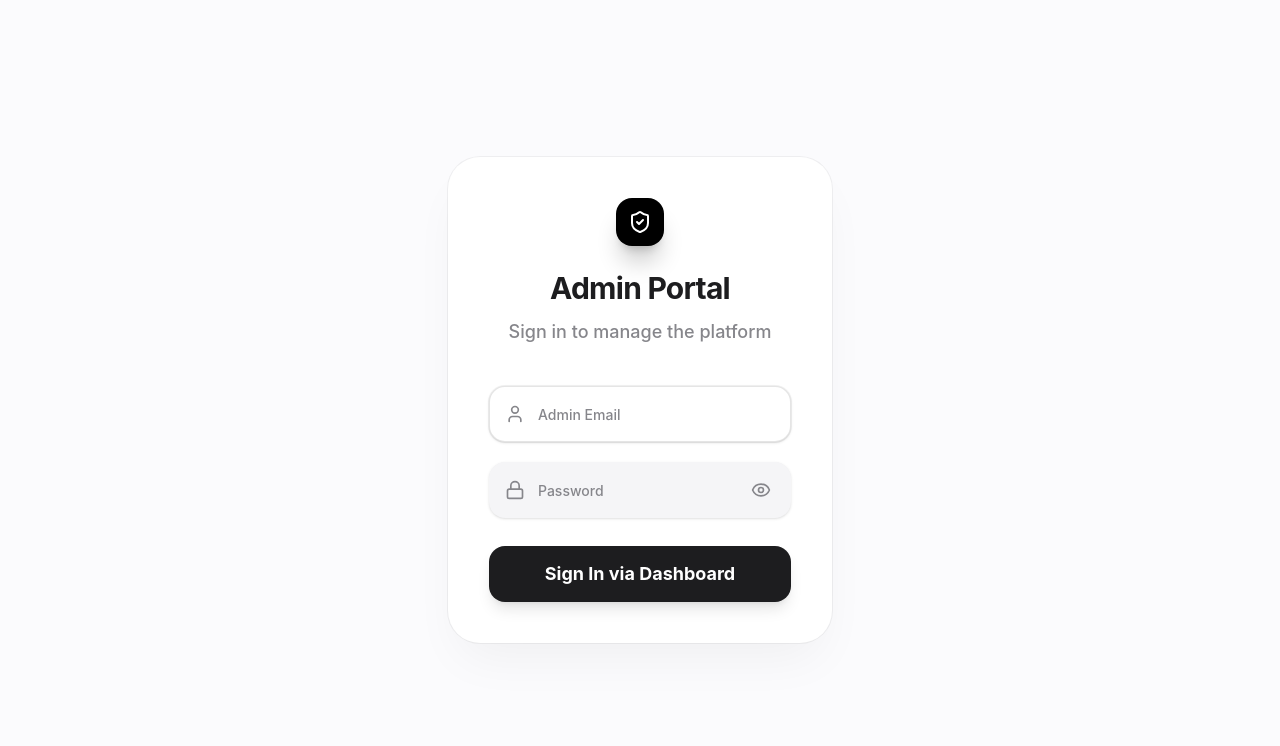
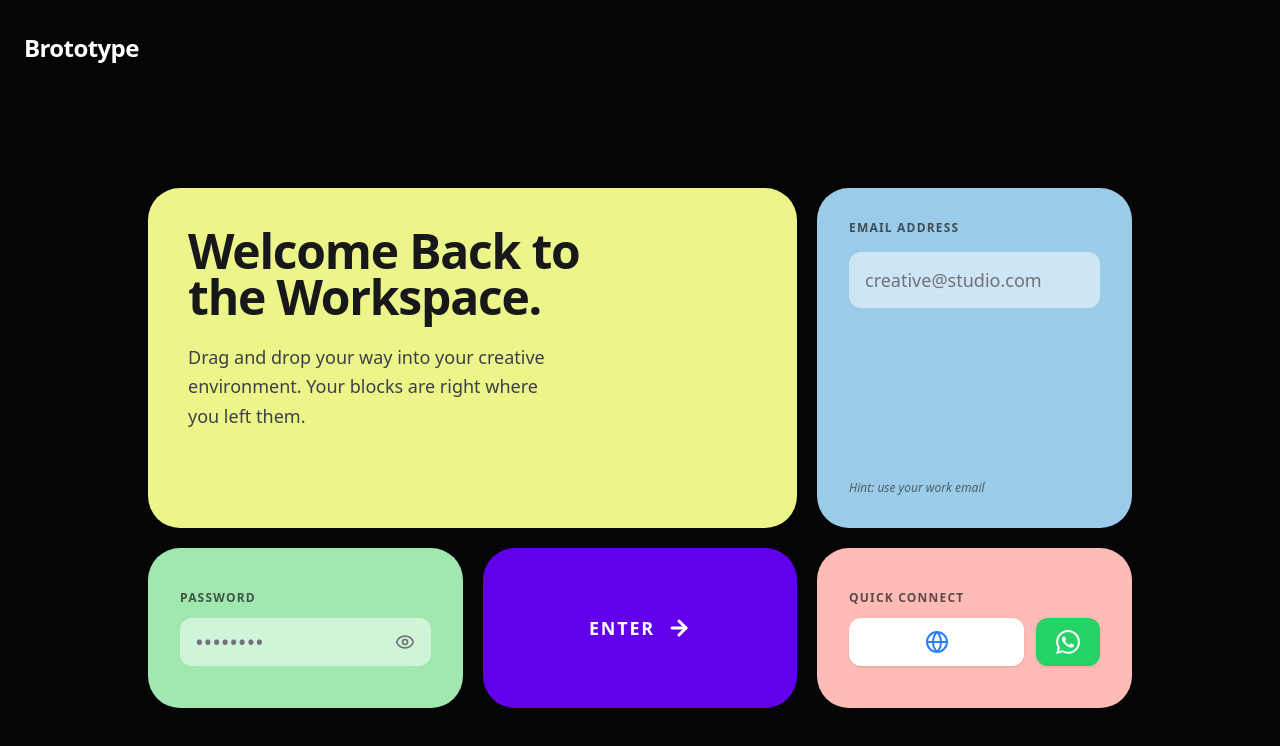
Before and after one commit to gokul-d3v/BroLink, a React (Vite) app in the folder client/: page /admin-login in a window 1280 px wide. Shown: the top 746 px of the page. Built offline with nearby package versions, Linux system fonts and the light colour scheme.

Commit message:
feat: redesign login page with Neo-Bento aesthetic, custom widgets, and Brototype branding

```diff
--- a/client/src/pages/AdminLogin.tsx
+++ b/client/src/pages/AdminLogin.tsx
@@ -1,16 +1,58 @@
-import { useState, useEffect } from "react";
+import { useState, useEffect, useCallback } from "react";
 import { useNavigate } from "react-router-dom";
-import { Input } from "../components/ui/input";
-import { Button } from "../components/ui/button";
 import api from "../lib/api";
-import { Loader2, Lock, Eye, EyeOff, ShieldCheck, User } from "lucide-react";
+import { Loader2, ArrowRight, Move, Globe, Eye, EyeOff } from "lucide-react";
 import { toast } from "sonner";
+// @ts-ignore
+import * as ReactGridLayout from "react-grid-layout";
+import "react-grid-layout/css/styles.css";
+import "react-resizable/css/styles.css";
+// import { cn } from "../lib/utils"; // Unused import
+
+const RGL = ReactGridLayout as any;
+const Responsive = RGL.Responsive || RGL.ResponsiveGridLayout;
+
+// Custom WidthProvider
+const withWidth = (WrappedComponent: any) => {
+    return (props: any) => {
+        const [width, setWidth] = useState(1200);
+        const ref = useCallback((node: HTMLDivElement) => {
+            if (node !== null) {
+                const resizeObserver = new ResizeObserver((entries) => {
+                    setWidth(entries[0].contentRect.width);
+                });
+                resizeObserver.observe(node);
+            }
+        }, []);
+
+        return (
+            <div ref={ref} style={{ width: '100%' }}>
+                <WrappedComponent {...props} width={width} />
+            </div>
+        );
+    };
+};
+
+const ResponsiveGridLayout = withWidth(Responsive);
+
+// 3 Column Layout
+const DEFAULT_LAYOUT = [
+    { i: "welcome", x: 0, y: 0, w: 2, h: 2 },
+    { i: "email", x: 2, y: 0, w: 1, h: 2 },
+    { i: "password", x: 0, y: 2, w: 1, h: 1 },
+    { i: "enter", x: 1, y: 2, w: 1, h: 1 },
+    { i: "quick", x: 2, y: 2, w: 1, h: 1 },
+];
 
 export const AdminLogin = () => {
     const [email, setEmail] = useState("");
     const [password, setPassword] = useState("");
     const [showPassword, setShowPassword] = useState(false);
     const [isLoading, setIsLoading] = useState(false);
+    const [layouts, setLayouts] = useState<any>(() => {
+        const saved = localStorage.getItem("neo-bento-layout");
+        return saved ? JSON.parse(saved) : { lg: DEFAULT_LAYOUT };
+    });
 
     const navigate = useNavigate();
 
@@ -19,7 +61,6 @@ export const AdminLogin = () => {
         const checkAuth = async () => {
             const token = localStorage.getItem('token');
             if (token) {
-                // Verify token validity by calling /me
                 try {
                     await api.get('/auth/me');
                     navigate("/admin");
@@ -31,15 +72,12 @@ export const AdminLogin = () => {
         checkAuth();
     }, [navigate]);
 
-    const handleLogin = async (e: React.FormEvent) => {
-        e.preventDefault();
+    const handleLogin = async () => {
         if (!email || !password) return toast.error("Please fill in all fields");
 
         setIsLoading(true);
         try {
             const response = await api.post('/auth/login', { email, password });
-
-            // Optional: Check if admin
             localStorage.setItem('token', response.data.token);
             toast.success("Welcome back!");
             navigate("/admin");
@@ -52,74 +90,166 @@ export const AdminLogin = () => {
         }
     };
 
+    const onLayoutChange = (_: any, allLayouts: any) => {
+        setLayouts(allLayouts);
+        localStorage.setItem("neo-bento-layout", JSON.stringify(allLayouts));
+    };
+
     return (
-        <div className="min-h-screen w-full flex items-center justify-center bg-[#fbfbfd]">
-            <div className="w-full max-w-md p-6 sm:p-8">
-                <div className="bg-white rounded-[32px] shadow-2xl shadow-black/5 p-8 sm:p-10 text-center border border-white/20 ring-1 ring-black/5">
+        <div className="min-h-screen w-full bg-[#050505] text-white flex flex-col font-sans selection:bg-purple-500/30">
+            {/* Header */}
+            <header className="w-full max-w-7xl mx-auto px-6 py-8 flex items-center justify-between">
+                <h1 className="text-2xl font-bold tracking-tight text-white">Brototype</h1>
+            </header>
 
-                    {/* Header */}
-                    <div className="mb-10 space-y-3">
-                        <div className="mx-auto h-12 w-12 bg-black rounded-2xl flex items-center justify-center text-white font-bold text-xl mb-6 shadow-xl shadow-black/20">
-                            <ShieldCheck className="h-6 w-6" />
+            {/* Main Content */}
+            <main className="flex-1 flex items-center justify-center p-4">
+                <div className="w-full max-w-5xl">
+                    <ResponsiveGridLayout
+                        className="layout"
+                        layouts={layouts}
+                        onLayoutChange={onLayoutChange}
+                        breakpoints={{ lg: 1024, md: 768, sm: 640, xs: 480, xxs: 0 }}
+                        cols={{ lg: 3, md: 3, sm: 2, xs: 1, xxs: 1 }}
+                        rowHeight={160}
+                        margin={[20, 20]}
+                        isResizable={false}
+                        draggableHandle=".drag-handle"
+                    >
+                        {/* Welcome Widget */}
+                        <div key="welcome" className="relative group overflow-hidden">
+                            <div className="h-full w-full bg-[#EBF58A] rounded-[32px] p-8 sm:p-10 flex flex-col justify-between text-zinc-900">
+                                <div className="drag-handle absolute top-6 right-6 opacity-0 group-hover:opacity-100 transition-opacity cursor-grab active:cursor-grabbing text-zinc-400">
+                                    <div className="grid grid-cols-2 gap-1">
+                                        <div className="w-1 h-1 bg-current rounded-full"></div>
+                                        <div className="w-1 h-1 bg-current rounded-full"></div>
+                                        <div className="w-1 h-1 bg-current rounded-full"></div>
+                                        <div className="w-1 h-1 bg-current rounded-full"></div>
+                                        <div className="w-1 h-1 bg-current rounded-full"></div>
+                                        <div className="w-1 h-1 bg-current rounded-full"></div>
                                     </div>
-                        <h1 className="text-3xl font-bold text-[#1d1d1f] tracking-tight">
-                            Admin Portal
+                                </div>
+                                <div className="max-w-md">
+                                    <h1 className="text-4xl sm:text-5xl font-bold tracking-tight leading-[0.95] mb-6">
+                                        Welcome Back to the Workspace.
                                     </h1>
-                        <p className="text-[#86868b] font-medium text-lg">
-                            Sign in to manage the platform
+                                    <p className="text-zinc-700 font-medium text-lg leading-relaxed max-w-sm">
+                                        Drag and drop your way into your creative environment. Your blocks are right where you left them.
                                     </p>
                                 </div>
+                            </div>
+                        </div>
 
-                    {/* LOGIN FORM */}
-                    <form onSubmit={handleLogin} className="space-y-5 text-left">
-                        <div className="space-y-1.5 relative">
-                            <Input
+                        {/* Email Widget */}
+                        <div key="email" className="relative group">
+                            <div className="h-full w-full bg-[#9ACBE8] rounded-[32px] p-8 flex flex-col text-zinc-900">
+                                <div className="drag-handle absolute top-6 right-6 opacity-0 group-hover:opacity-100 transition-opacity cursor-grab active:cursor-grabbing text-zinc-600">
+                                    <div className="grid grid-cols-2 gap-1">
+                                        <div className="w-1 h-1 bg-current rounded-full"></div>
+                                        <div className="w-1 h-1 bg-current rounded-full"></div>
+                                        <div className="w-1 h-1 bg-current rounded-full"></div>
+                                        <div className="w-1 h-1 bg-current rounded-full"></div>
+                                        <div className="w-1 h-1 bg-current rounded-full"></div>
+                                        <div className="w-1 h-1 bg-current rounded-full"></div>
+                                    </div>
+                                </div>
+                                <label className="text-xs font-bold tracking-widest uppercase mb-4 opacity-70">
+                                    Email Address
+                                </label>
+                                <input
                                     type="email"
                                     value={email}
                                     onChange={(e) => setEmail(e.target.value)}
-                                placeholder="Admin Email"
-                                className="h-14 rounded-2xl bg-[#f5f5f7] border-transparent focus:bg-white focus:border-black/10 focus:ring-4 focus:ring-black/5 px-5 pl-12 font-medium text-lg transition-all placeholder:text-[#86868b]"
-                                required
-                                autoFocus
+                                    placeholder="creative@studio.com"
+                                    className="w-full h-14 bg-white/50 backdrop-blur-sm rounded-xl px-4 font-medium text-lg placeholder:text-zinc-500 focus:outline-none focus:ring-2 focus:ring-black/10 transition-all mb-auto"
                                 />
-                            <User className="absolute left-4 top-1/2 -translate-y-1/2 text-[#86868b] h-5 w-5" />
+                                <p className="text-xs font-medium italic opacity-60 mt-4">
+                                    Hint: use your work email
+                                </p>
+                            </div>
                         </div>
 
-                        <div className="space-y-1.5 relative">
-                            <Input
+                        {/* Password Widget */}
+                        <div key="password" className="relative group">
+                            <div className="h-full w-full bg-[#A0E8AF] rounded-[32px] p-6 sm:p-8 flex flex-col justify-center text-zinc-900">
+                                <div className="flex justify-between items-center mb-3">
+                                    <label className="text-xs font-bold tracking-widest uppercase opacity-70">
+                                        Password
+                                    </label>
+                                </div>
+                                <div className="relative">
+                                    <input
                                         type={showPassword ? "text" : "password"}
                                         value={password}
                                         onChange={(e) => setPassword(e.target.value)}
-                                placeholder="Password"
-                                className="h-14 rounded-2xl bg-[#f5f5f7] border-transparent focus:bg-white focus:border-black/10 focus:ring-4 focus:ring-black/5 px-5 pl-12 font-medium text-lg transition-all placeholder:text-[#86868b] pr-12"
-                                required
-                                autoComplete="current-password"
+                                        placeholder="••••••••"
+                                        className="w-full h-12 bg-white/50 backdrop-blur-sm rounded-xl px-4 font-bold text-lg placeholder:text-zinc-500 focus:outline-none focus:ring-2 focus:ring-black/10 transition-all tracking-widest pr-10"
                                     />
-                            <Lock className="absolute left-4 top-1/2 -translate-y-1/2 text-[#86868b] h-5 w-5" />
                                     <button
                                         type="button"
                                         onClick={() => setShowPassword(!showPassword)}
-                                className="absolute right-4 top-1/2 -translate-y-1/2 text-[#86868b] hover:text-[#1d1d1f] transition-colors p-1"
+                                        className="absolute right-3 top-1/2 -translate-y-1/2 text-zinc-500 hover:text-zinc-800 transition-colors p-1"
                                     >
                                         {showPassword ? <EyeOff className="h-5 w-5" /> : <Eye className="h-5 w-5" />}
                                     </button>
                                 </div>
+                            </div>
+                        </div>
 
-                        <Button
-                            type="submit"
+                        {/* Enter Widget */}
+                        <div key="enter" className="relative group">
+                            <button
+                                onClick={handleLogin}
                                 disabled={isLoading}
-                            className="w-full h-14 rounded-2xl bg-[#1d1d1f] text-white hover:bg-black hover:scale-[1.01] active:scale-[0.99] transition-all font-bold text-lg shadow-lg shadow-black/10 mt-2 disabled:opacity-70 disabled:cursor-not-allowed"
+                                className="h-full w-full bg-[#6200EE] rounded-[32px] flex items-center justify-center relative hover:scale-[1.02] active:scale-[0.98] transition-all group-hover:shadow-[0_0_40px_-10px_rgba(98,0,238,0.5)]"
                             >
+                                <div className="drag-handle absolute top-6 right-6 opacity-0 group-hover:opacity-100 transition-opacity cursor-grab active:cursor-grabbing text-white/50 z-20">
+                                    <Move className="h-5 w-5" />
+                                </div>
+
                                 {isLoading ? (
-                                <span className="flex items-center justify-center gap-2">
-                                    <Loader2 className="h-5 w-5 animate-spin" />
-                                    Signing In...
-                                </span>
-                            ) : "Sign In via Dashboard"}
-                        </Button>
-                    </form>
+                                    <Loader2 className="h-8 w-8 text-white animate-spin" />
+                                ) : (
+                                    <div className="flex items-center gap-3 text-white">
+                                        <span className="font-bold tracking-widest text-lg">ENTER</span>
+                                        <ArrowRight className="h-6 w-6" strokeWidth={3} />
+                                    </div>
+                                )}
+                            </button>
+                        </div>
+
+                        {/* Quick Connect Widget */}
+                        <div key="quick" className="relative group">
+                            <div className="h-full w-full bg-[#FFBCB7] rounded-[32px] p-6 sm:p-8 flex flex-col justify-center text-zinc-900">
+                                <div className="drag-handle absolute top-6 right-6 opacity-0 group-hover:opacity-100 transition-opacity cursor-grab active:cursor-grabbing text-zinc-600">
+                                    <div className="grid grid-cols-2 gap-1">
+                                        <div className="w-1 h-1 bg-current rounded-full"></div>
+                                        <div className="w-1 h-1 bg-current rounded-full"></div>
+                                        <div className="w-1 h-1 bg-current rounded-full"></div>
+                                        <div className="w-1 h-1 bg-current rounded-full"></div>
+                                        <div className="w-1 h-1 bg-current rounded-full"></div>
+                                        <div className="w-1 h-1 bg-current rounded-full"></div>
+                                    </div>
+                                </div>
+                                <label className="text-xs font-bold tracking-widest uppercase mb-3 opacity-70">
+                                    Quick Connect
+                                </label>
+                                <div className="flex gap-3">
+                                    <button className="h-12 flex-1 bg-white hover:bg-white/90 transition-colors rounded-xl flex items-center justify-center group/btn shadow-sm">
+                                        <Globe className="h-6 w-6 text-blue-500 group-hover/btn:scale-110 transition-transform" />
+                                    </button>
+                                    <button className="h-12 w-16 bg-[#25D366] hover:bg-[#20bd5a] transition-colors rounded-xl flex items-center justify-center text-white group/btn shadow-sm">
+                                        <svg viewBox="0 0 24 24" className="h-6 w-6 fill-white group-hover/btn:scale-110 transition-transform" xmlns="http://www.w3.org/2000/svg">
+                                            <path d="M17.472 14.382c-.297-.149-1.758-.867-2.03-.967-.273-.099-.471-.148-.67.15-.197.297-.767.966-.94 1.164-.173.199-.347.223-.644.075-.297-.15-1.255-.463-2.39-1.475-.883-.788-1.48-1.761-1.653-2.059-.173-.297-.018-.458.13-.606.134-.133.298-.347.446-.52.149-.174.198-.298.298-.497.099-.198.05-.371-.025-.52-.075-.149-.669-1.612-.916-2.207-.242-.579-.487-.5-.669-.51-.173-.008-.371-.01-.57-.01-.198 0-.52.074-.792.372-.272.297-1.04 1.016-1.04 2.479 0 1.462 1.065 2.875 1.213 3.074.149.198 2.096 3.2 5.077 4.487.709.306 1.262.489 1.694.625.712.227 1.36.195 1.871.118.571-.085 1.758-.719 2.006-1.413.248-.694.248-1.289.173-1.413-.074-.124-.272-.198-.57-.347m-5.421 7.403h-.004a9.87 9.87 0 01-5.031-1.378l-.361-.214-3.741.982.998-3.648-.235-.374a9.86 9.86 0 01-1.51-5.26c.001-5.45 4.436-9.884 9.888-9.884 2.64 0 5.122 1.03 6.988 2.898a9.825 9.825 0 012.893 6.994c-.003 5.45-4.437 9.884-9.885 9.884m8.413-18.297A11.815 11.815 0 0012.05 0C5.495 0 .16 5.335.157 11.892c0 2.096.547 4.142 1.588 5.945L.057 24l6.305-1.654a11.882 11.882 0 005.683 1.448h.005c6.554 0 11.89-5.335 11.893-11.893a11.821 11.821 0 00-3.48-8.413Z" />
+                                        </svg>
+                                    </button>
                                 </div>
                             </div>
                         </div>
+
+                    </ResponsiveGridLayout>
+                </div>
+            </main>
+        </div>
     );
 };
--- a/client/src/pages/Public.tsx
+++ b/client/src/pages/Public.tsx
@@ -20,7 +20,7 @@ export const Public = () => {
 
     return (
         <div className="relative">
-            {/* BroLinks Logo - fades out when scrolling down */}
+            {/* Brototype Logo - fades out when scrolling down */}
             <div
                 className={`fixed top-4 left-4 sm:top-6 sm:left-6 z-[200] transition-opacity duration-300 ${isScrolled ? 'opacity-0' : 'opacity-100'
                     }`}
```
Lines whose indentation alone changed are shown as unchanged.
